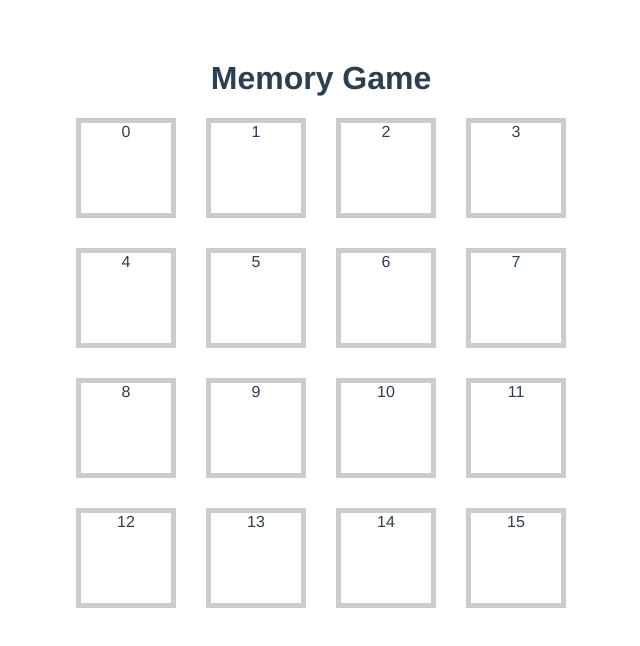
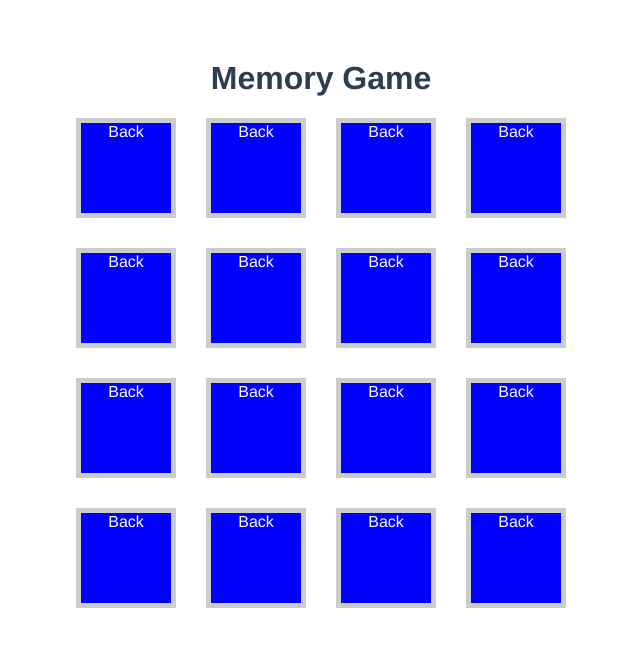
Before and after one commit to aureliasegarra/memory-game, a Vue app: page / in a window 1280 px wide. Shown: the top 646 px of the page, without its empty margins (319-959 px from the left). Built offline with nearby package versions, Linux system fonts and the light colour scheme.

Commit message:
:sparkles: card has a front and back and can be flipped

```diff
--- a/src/App.vue
+++ b/src/App.vue
@@ -1,17 +1,5 @@
-<template>
-
-  <h1>Memory Game</h1>
-  <section class="game-board">
-    <Card
-      v-for="(card, index) in cardList"
-      :value="card"
-      :key="`card-${index}`"
-      />
-
-  </section>
-</template>
-
 <script>
+import { ref } from 'vue';
 import Card from "./components/Card.vue";
 
 
@@ -21,17 +9,43 @@
     Card,
   },
   setup(){
-    const cardList = [];
+    const cardList = ref([]);
 
     for (let i = 0; i < 16; i++) {
-      cardList.push(i);
+      cardList.value.push({
+        value: i,
+        visible: false,
+        position: i,
+      });
     }
+
+    const flipCard = payload => {
+      cardList.value[payload.position].visible = true
+    }
+
     return {
-      cardList
+      cardList,
+      flipCard
     }
   }
 }
 </script>
+
+<template>
+
+  <h1>Memory Game</h1>
+  <section class="game-board">
+    <Card
+      v-for="(card, index) in cardList"
+      :value="card.value"
+      :key="`card-${index}`"
+      :visible="card.visible"
+      :position="card.position"
+      @turn-card="flipCard"
+      />
+
+  </section>
+</template>
 
 <style>
 #app {
@@ -43,9 +57,6 @@
   margin-top: 60px;
 }
 
-.card {
-  border: 5px solid #ccc;
-}
 
 .game-board {
   display: grid;
--- a/src/components/Card.vue
+++ b/src/components/Card.vue
@@ -1,22 +1,69 @@
-<template>
-
-    <div class="card">
-        {{ value }}
-    </div>
-
-</template>
-
 <script>
     export default {
         props: {
             value: {
                 type: Number,
                 required: true,
+            },
+            visible: {
+                type: Boolean,
+                default: false,
+            },
+            position: {
+                type: Number,
+                required: true,
+            }
+        },
+        setup(props, context){
+            const turnCard = () => {
+                context.emit('turn-card',{
+                    //position inside of the list
+                    position: props.position
+                })
+            }
+            return {
+                turnCard
             }
         }
+
     }
 </script>
 
-<style lang="scss" scoped>
+<template>
+
+    <div class="card" @click="turnCard">
+        <div v-if="visible" class="card-face is-front">{{ value }}</div>
+        <div v-else class="card-back is-back">Back</div>
+
+    </div>
+
+</template>
+
+<style scoped>
+
+.card {
+    border: 5px solid #ccc;
+    position: relative;
+}
+.card-face {
+    width: 100%;
+    height: 100%;
+    position: absolute;
+}
+.card-back {
+    width: 100%;
+    height: 100%;
+    position: absolute;
+}
+
+.card-face.is-front {
+  background-color: red;
+  color: white;
+}
+
+.card-back.is-back {
+  background-color: blue;
+  color: white;
+}
 
 </style>
```
